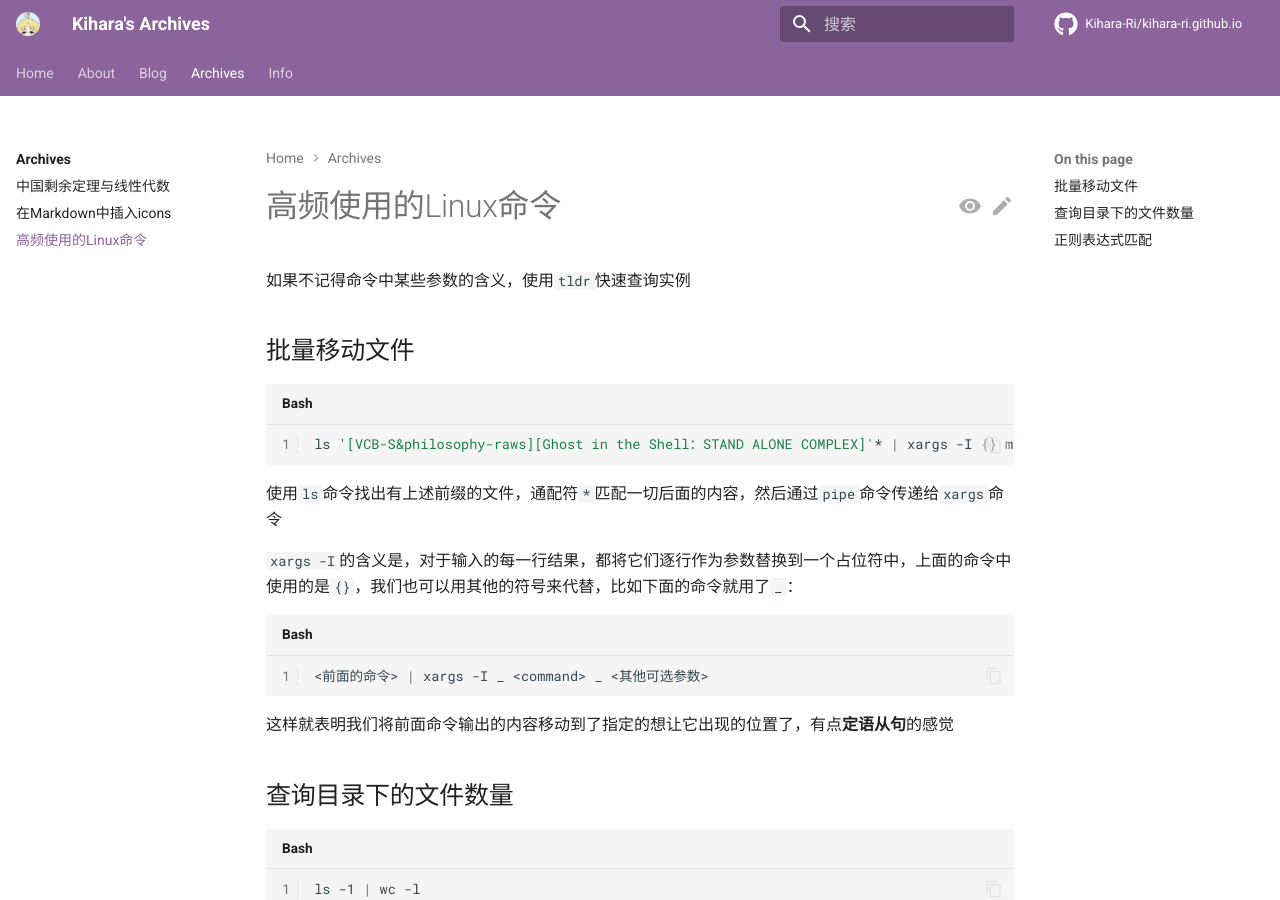
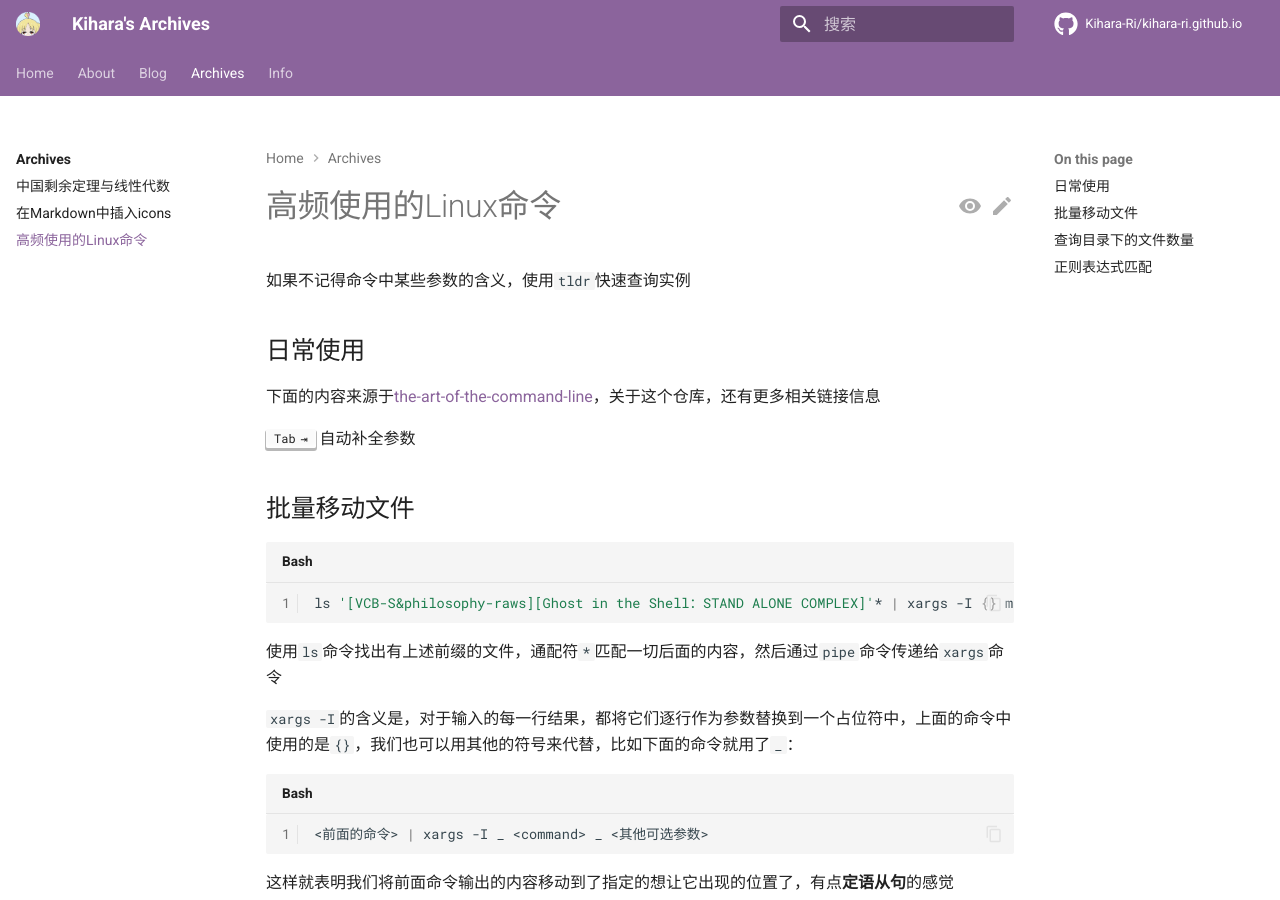
Before and after one commit to Kihara-Ri/kihara-ri.github.io, an MkDocs documentation site: the page built from docs/archives/高频使用的Linux命令.md, in a window 1280 px wide and 900 px high. Built offline with MkDocs 1.6.1 and Material for MkDocs 9.7.7, drawn with Linux system fonts in a browser that asks for light colours; comment, search, counter and statistics services are not loaded.

Commit message:
Update 高频使用的Linux命令.md

```diff
--- a/docs/archives/高频使用的Linux命令.md
+++ b/docs/archives/高频使用的Linux命令.md
@@ -1,6 +1,14 @@
 # 高频使用的Linux命令
 
 如果不记得命令中某些参数的含义，使用`tldr`快速查询实例
+
+## 日常使用
+
+下面的内容来源于[the-art-of-the-command-line](https://github.com/jlevy/the-art-of-command-line)，关于这个仓库，还有更多相关链接信息
+
+++tab++ 自动补全参数
+
+
 
 ## 批量移动文件
 
```
